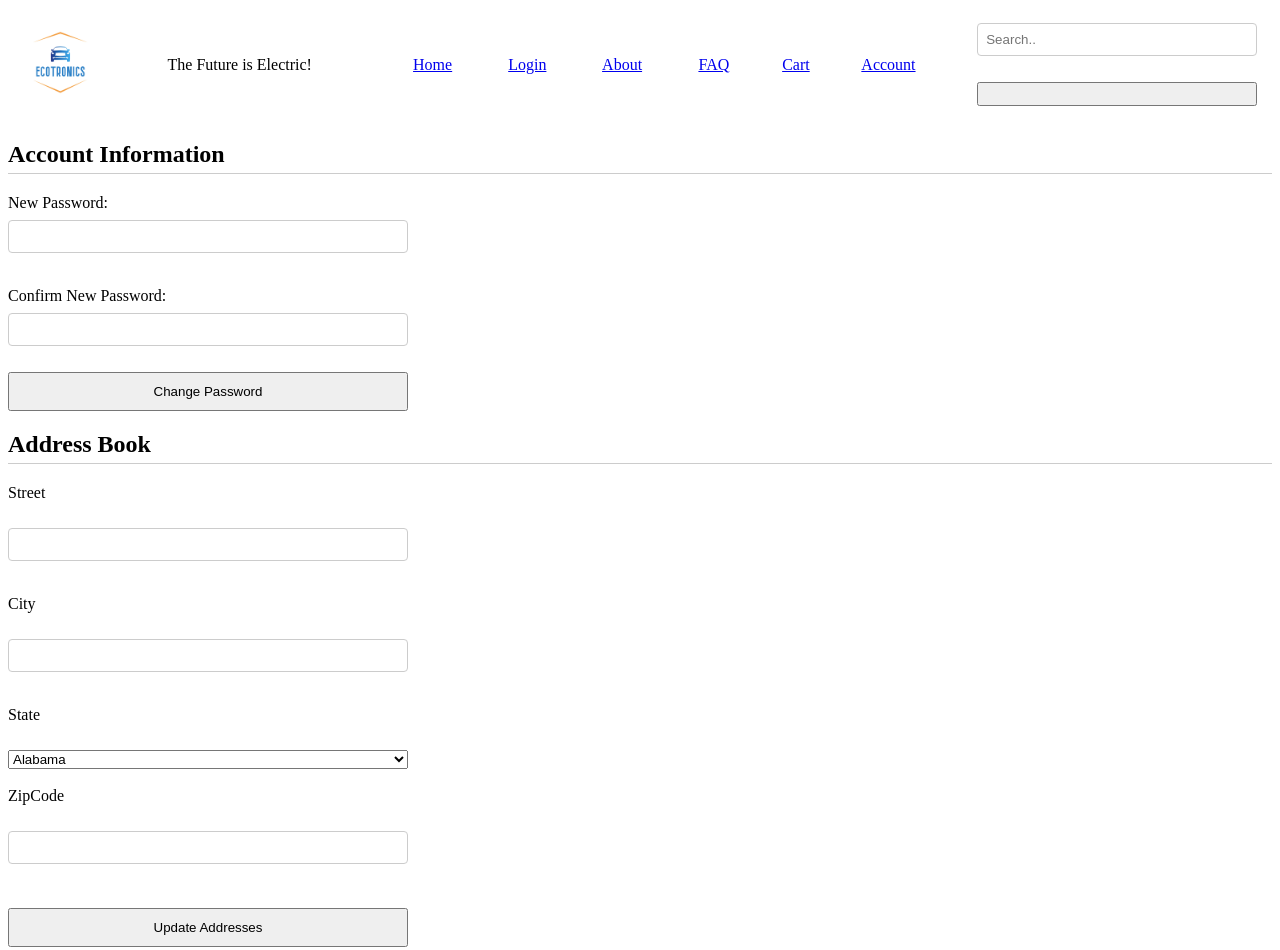
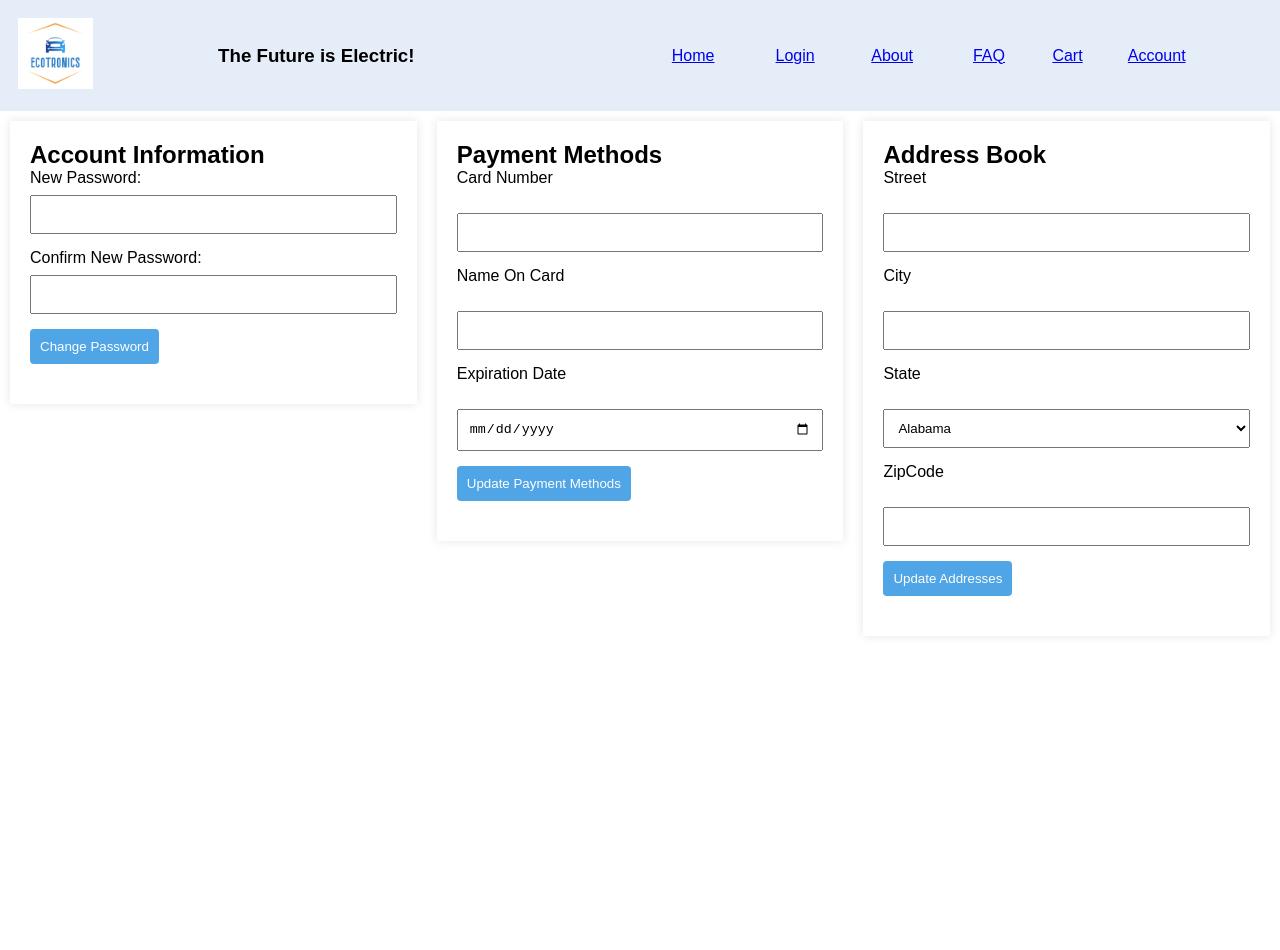
Before and after one commit to saarthkurle-cs/ChatBot-DataReactors, a plain HTML site: page public/Account.html in a window 1280 px wide. Shown: the top 950 px of the page. After the commit the page ends 800 px from the top, so only its background shows below. Drawn offline with Linux system fonts and the light colour scheme.

Commit message:
changed style for login and account

```diff
--- a/public/Account.html
+++ b/public/Account.html
@@ -1,29 +1,21 @@
 <!DOCTYPE html>
 <html>
 <head>
-  <link rel="stylesheet" type = "text/css" href="style.css">
+  <link rel="stylesheet" type = "text/css" href="account.css">
   <title>Account Preferences Page</title>
 </head>
 <body>
-  <table border="0" width="100%" cellpadding="15" cellspacing="0" align=center>
+  <table>
     <tr>
       <td><img src="logo.png" width="75"></td>
-      <td width="0">The Future is Electric!&nbsp;</td>
-        <nav>
+      <td><h3>The Future is Electric!</h2></td>
+      <nav>
       <td><a href="./index.html">Home</a></td>
       <td><a href="./Login.html">Login</a></td>
       <td><a href="./About.html">About</a></td>
       <td><a href="./FAQ.html">FAQ</a></td>
       <td><a href="./Checkout.html">Cart</a></td>
       <td><a href="./Account.html">Account</a></td>
-      <td>
-      <div class="search-container">
-        <form action="/action_page.php">
-          <input type="text" placeholder="Search.." name="search">
-          <button type="submit"><i class="fa fa-search"></i></button>
-        </form>
-      </div>
-      </td>
       </nav>
     </tr>
   </table>
@@ -109,15 +101,10 @@
           </select><br />
 
           <label for="zipcode">ZipCode</label> <br />
-          <input type="text" name="zipcode" id=""> <br />
+          <input type="text" name="zipcode" id="zipcode"> <br />
 
       <button type="submit">Update Addresses</button>
     </form>
-
-    <!-- Display existing addresses with options to edit, delete, and set default -->
-    <div id="addressList">
-        <!-- Display existing addresses here -->
-    </div>
 </div>
 
 <div class="payment-section">
@@ -134,11 +121,6 @@
 
       <button type="submit">Update Payment Methods</button>
     </form>
-
-    <!-- Display existing payment methods with options to edit, delete, and set default -->
-    <div id="paymentList">
-        <!-- Display existing payment methods here -->
-    </div>
 </div>
 
 <script src="#.js"></script>
--- /dev/null
+++ b/public/account.css
@@ -0,0 +1,104 @@
+/* Reset some default styles and provide a basic layout */
+body, h1, h2, p, table {
+    margin: 0;
+    padding: 0;
+}
+
+h3{
+    margin: 0;
+    padding: 0;
+    color: #000;
+}
+
+body {
+    font-family: Arial, sans-serif;
+    background-color: #ffffff;
+}
+
+/* Header styles */
+table {
+    border: 0;
+    width: 100%;
+    padding: 15px;
+    margin: 0;
+    background-color: #e5eef8;
+    color: #fff;
+}
+
+table img {
+    margin-right: 10px;
+}
+
+table td {
+    vertical-align: middle;
+}
+
+nav {
+    text-align: center;
+}
+
+nav a {
+    color: #fff;
+    margin-right: 15px;
+    text-decoration: none;
+}
+
+/* Main content layout */
+.account-section,
+.address-section,
+.payment-section {
+    width: calc(33.33% - 20px); /* Adjust the width as needed, subtracting 20px for margin */
+    margin: 10px;
+    padding: 20px;
+    box-sizing: border-box;
+    background-color: #fff;
+    box-shadow: 0 0 10px rgba(0, 0, 0, 0.1);
+}
+
+.account-section {
+    float: left;
+}
+
+.address-section,
+.payment-section {
+    float: right;
+}
+
+/* Form styling */
+form {
+    margin-bottom: 20px;
+}
+
+label {
+    display: block;
+    margin-bottom: 8px;
+}
+
+input, select {
+    width: 100%;
+    padding: 10px;
+    margin-bottom: 15px;
+    box-sizing: border-box;
+}
+
+button {
+    background-color: #50a5e6;
+    color: #fff;
+    padding: 10px;
+    border: none;
+    border-radius: 4px;
+    cursor: pointer;
+}
+
+button:hover {
+    background-color: #4593cf;
+}
+
+/* Address and payment lists styling */
+#addressList,
+#paymentList {
+    margin-top: 20px;
+    padding: 10px;
+    background-color: #fff;
+    box-shadow: 0 0 10px rgba(0, 0, 0, 0.1);
+}
--- a/public/login.js
+++ b/public/login.js
@@ -1,3 +1,4 @@
+// For sign in validation
 function validateLogin() {
     var username = document.getElementById('username').value;
     var password = document.getElementById('password').value;
@@ -9,14 +10,17 @@ function validateLogin() {
     window.location.href = "index.html";
 }
 
+// Send a password reset email
 function sendPasswordResetEmail() {
     // Forgot password
 }
 
+// Create a new account
 function submitRegistration() {
     // Create account
 }
 
+// Show the selected section
 function showSection(sectionId) {
     // Hide all sections
     document.getElementById('loginForm').style.display = 'none';
@@ -30,4 +34,4 @@ function showSection(sectionId) {
     document.getElementById('loginMessage').innerHTML = '';
     document.getElementById('forgotPasswordMessage').innerHTML = '';
     document.getElementById('createAccountMessage').innerHTML = '';
-}
+  }
--- a/public/style.css
+++ /dev/null
@@ -1,78 +0,0 @@
-.login-container {
-    background-color: #fff;
-    max-width: 600px;
-    margin: 0 auto;
-    padding: 20px;
-    border-radius: 8px;
-    box-shadow: 0 0 10px rgba(0, 0, 0, 0.1);
-}
-
-form {
-    display: flex;
-    flex-direction: column;
-}
-
-label {
-    margin-bottom: 8px;
-}
-
-input {
-    padding: 8px;
-    margin-bottom: 16px;
-    border: 1px solid #ccc;
-    border-radius: 4px;
-}
-
-.login-button {
-    background-color: #50a5e6;
-    color: #fff;
-    padding: 10px;
-    border: none;
-    border-radius: 4px;
-    cursor: pointer;
-}
-
-.login-button:hover {
-    background-color: #4593cf;
-}
-
-#loginMessage {
-    margin-top: 16px;
-    color: #ff0000;
-    font-weight: bold;
-}
-
-.additional-links {
-    margin-top: 16px;
-    text-align: center;
-}
-
-.separator {
-    margin: 0 8px;
-}
-
-/* for account */
-.account-section,
-.address-section,
-.payment-section {
-    margin-bottom: 20px;
-}
-
-h2 {
-    border-bottom: 1px solid #ccc;
-    padding-bottom: 5px;
-}
-
-#accountForm,
-#addressForm,
-#paymentForm {
-    display: flex;
-    flex-direction: column;
-    max-width: 400px;
-}
-
-button {
-    margin-top: 10px;
-    padding: 10px;
-    cursor: pointer;
-}
```
Also changed, not shown: public/Login.html (+9 -28 lines), public/login.css (added, +100 -0 lines).
